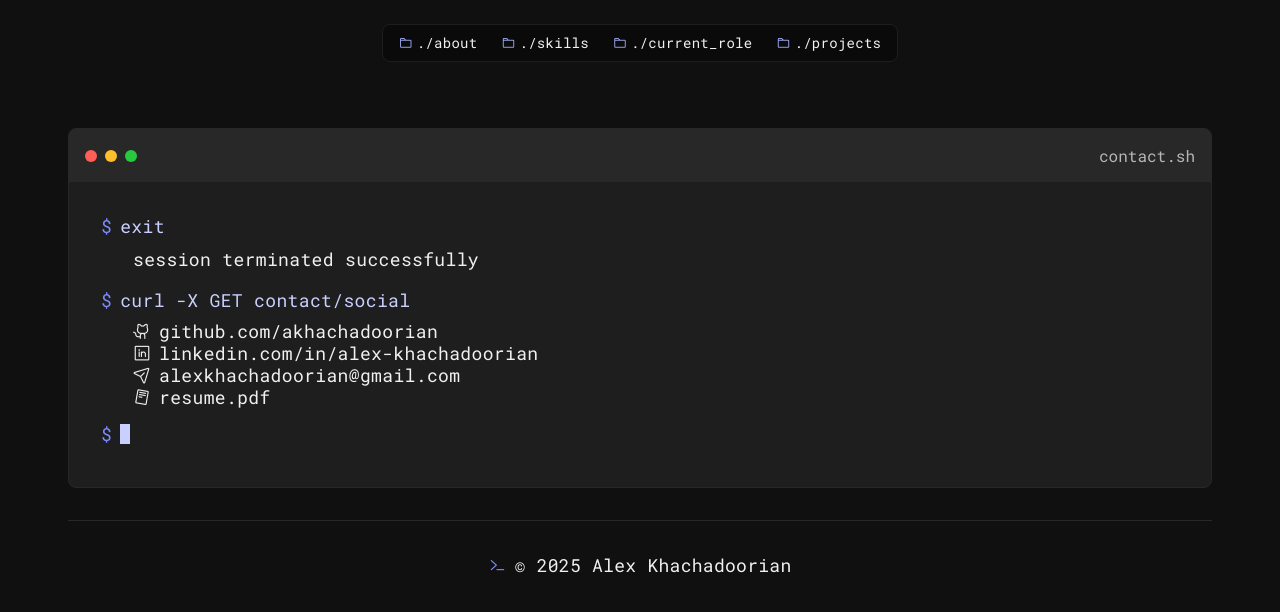
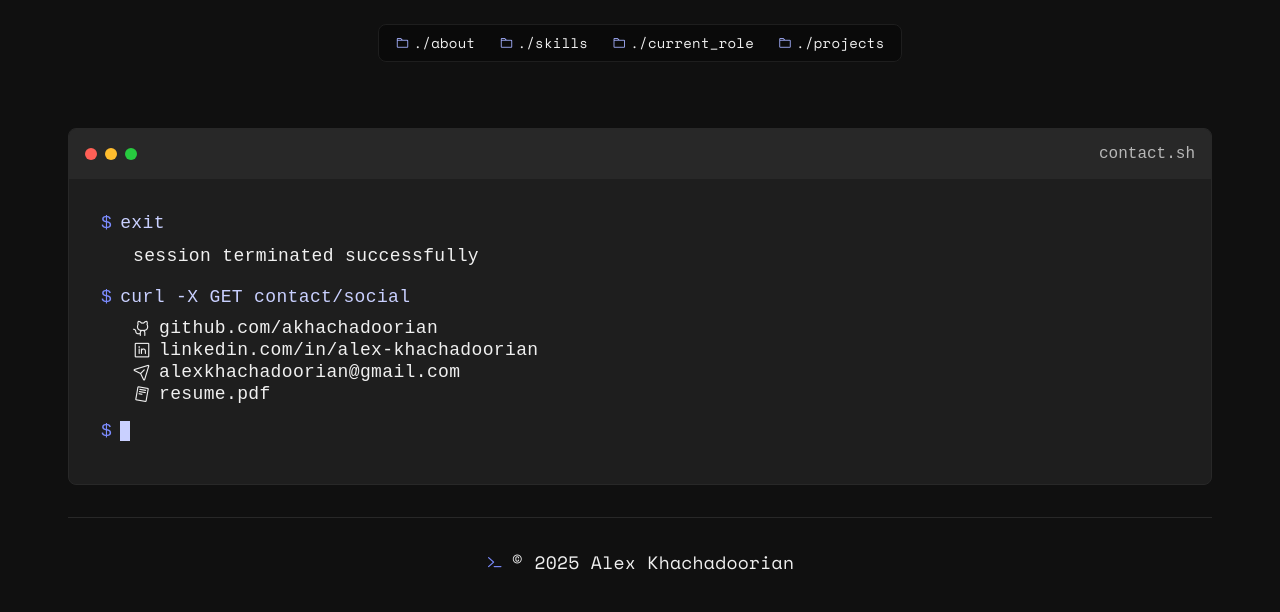
Before and after one commit to akhachadoorian/Resume, a React (Create React App) app: page /Resume/case-studies/alabama-ag in a window 1280 px wide. Shown: the top 612 px of the page. Built offline with nearby package versions, Linux system fonts and the light colour scheme; the HTML template or start-up script is replaced by a standard one; a web font is replaced by a local one.

Commit message:
<update> Updated fonts and added evolve

```diff
--- a/src/App.jsx
+++ b/src/App.jsx
@@ -1,4 +1,3 @@
-import { useRef } from "react";
 import { Route, BrowserRouter as Router, Routes } from "react-router-dom";
 
 import "./css/App.css";
@@ -13,18 +12,14 @@ import 'aos/dist/aos.css';
 import Footer from "./components/global/Footer";
 import Navigation_V2 from "./components/global/Navigation_V2";
 import Home_v3 from "./pages/Home_v3";
-import SmartFusion from "./pages/SmartFusion";
 
 import Lenis from 'lenis';
 import { useEffect } from 'react';
 import { useReveal } from './components/global/UseReveal';
-import AlabamaAg from "./pages/AlabamaAg";
 
 
 function App() {
-  const containerRef = useRef(null);
-
-   useEffect(() => {
+  useEffect(() => {
     const lenis = new Lenis({ smoothWheel: true });
     const raf = (t) => { lenis.raf(t); requestAnimationFrame(raf); };
     requestAnimationFrame(raf);
@@ -34,7 +29,7 @@ function App() {
   useReveal('.reveal');
 
   return (
-      <main data-scroll-container ref={containerRef}>
+      <main>
         <Router basename="/Resume">
           <Navigation_V2 />
           <Routes>
@@ -49,34 +44,3 @@ function App() {
 }
 
 export default App;
-
-
-// function App() {
-//   const containerRef = useRef(null);
-
-//   return (
-//     // <LocomotiveScrollProvider
-//     //   options={{
-//     //     smooth: true,
-//     //     smartphone: {
-//     //       smooth: true,
-//     //     },
-//     //     tablet: {
-//     //       smooth: true,
-//     //     },
-//     //   }}
-//     //   containerRef={containerRef}
-//     // >
-//       <main data-scroll-container ref={containerRef}>
-//         <Router basename="/Resume">
-//           <Navigation />
-//           <Routes>
-//             <Route path="/" element={<Home />} />
-//             <Route path="/case-studies/smart-fusion" element={<SmartFusion/>} />
-//           </Routes>
-//           {/* <Footer /> */}
-//         </Router>
-//       </main>
-//     // </LocomotiveScrollProvider>
-//   );
-// }
--- a/src/components/global/UseReveal.js
+++ b/src/components/global/UseReveal.js
@@ -13,7 +13,7 @@ export function useReveal(selector = '.reveal', options = {}) {
           io.unobserve(entry.target);
         }
       });
-    }, { root: null, threshold: 0.12, rootMargin: '0px 0px -8% 0px', ...options });
+    }, { root: null, threshold: 0, rootMargin: '0px 0px -5% 0px', ...options });
 
     const els = document.querySelectorAll(selector);
     els.forEach((el) => io.observe(el));
--- a/src/css/general.scss
+++ b/src/css/general.scss
@@ -1,11 +1,17 @@
 @import url("https://fonts.googleapis.com/css2?family=DM+Sans:ital,opsz,wght@0,9..40,100..1000;1,9..40,100..1000&display=swap");
 @import url("https://fonts.googleapis.com/css2?family=DM+Mono:ital,wght@0,300;0,400;0,500;1,300;1,400;1,500&family=DM+Sans:ital,opsz,wght@0,9..40,100..1000;1,9..40,100..1000&display=swap");
 
-@import url("https://fonts.googleapis.com/css2?family=Roboto+Mono:ital,wght@0,100..700;1,100..700&display=swap");
+@import url("https://fonts.googleapis.com/css2?family=Space+Mono:ital,wght@0,100..700;1,100..700&display=swap");
 
 @import url("https://cdn.jsdelivr.net/npm/@phosphor-icons/web@2.1.1/src/regular/style.css");
 @import url("https://cdn.jsdelivr.net/npm/@phosphor-icons/web@2.1.1/src/fill/style.css");
 @import url("https://cdn.jsdelivr.net/npm/@phosphor-icons/web@2.1.2/src/duotone/style.css");
+
+
+// Space Mono and Grotesk
+@import url('https://fonts.googleapis.com/css2?family=Space+Mono:ital,wght@0,400;0,700;1,400;1,700&display=swap');
+@import url('https://fonts.googleapis.com/css2?family=Space+Grotesk:wght@300..700&display=swap');
+
 
 :root {
     --black: #101010;
@@ -27,6 +33,9 @@
 
     --maxw: 1440px;
 }
+
+$font-mono: "Space Mono", monospace;
+$font-sans-serif: "Space Grotesk", monospace;
 
 .max_width {
     max-width: var(--maxw);
@@ -55,7 +64,7 @@ p,
 li,
 .body {
     color: var(--white);
-    font-family: "DM Sans";
+    font-family: $font-sans-serif;
     font-size: clamp(18px, 1.25vw, 22px);
     font-style: normal;
     font-weight: 400;
@@ -65,7 +74,7 @@ li,
 
 p.body_small {
     color: var(--white);
-    font-family: "DM Sans";
+    font-family: $font-sans-serif;
     font-size: clamp(14px, 0.972vw, 18px);
     font-style: normal;
     font-weight: 400;
@@ -88,7 +97,7 @@ a {
     text-underline-offset: 3px;
     transition: all ease-in-out 300ms;
 
-    font-family: "Roboto Mono", monospace;
+    font-family: $font-mono;
     font-size: clamp(18px, 1.25vw, 22px);
     font-weight: 500;
     line-height: 140%;
@@ -126,7 +135,7 @@ ul {
 .code,
 .code p {
     color: var(--white);
-    font-family: "Roboto Mono", monospace;
+    font-family: $font-mono;
     font-size: clamp(18px, 1.25vw, 22px);
     font-weight: 400;
     line-height: 140%;
@@ -140,7 +149,7 @@ ul {
 .code_small,
 .code_small p {
     color: var(--white);
-    font-family: "Roboto Mono", monospace;
+    font-family: $font-mono;
     font-size: clamp(14px, 0.972vw, 18px);
     font-weight: 400;
     line-height: 140%;
@@ -161,7 +170,7 @@ ul {
 
 .xl_header,
 h1 {
-    font-family: "Roboto Mono", monospace;
+    font-family: $font-mono;
     font-size: clamp(60px, 4.861vw, 80px); // 70px
     font-style: normal;
     font-weight: 600;
@@ -175,7 +184,7 @@ h1 {
 
 .l_header,
 h2 {
-    font-family: "Roboto Mono", monospace;
+    font-family: $font-mono;
     font-size: clamp(45px, 3.819vw, 65px); // 55
     font-style: normal;
     font-weight: 600;
@@ -190,7 +199,7 @@ h2 {
 
 .m_header,
 h3 {
-    font-family: "Roboto Mono", monospace;
+    font-family: $font-mono;
     font-size: clamp(34px, 3.056vw, 54px); // 44
     font-style: normal;
     font-weight: 500;
@@ -204,7 +213,7 @@ h3 {
 
 .s_header,
 h4 {
-    font-family: "Roboto Mono", monospace;
+    font-family: $font-mono;
     font-size: clamp(25px, 2.431vw, 45px); // 35
     font-style: normal;
     font-weight: 400;
@@ -219,7 +228,7 @@ h4 {
 .xs_header,
 h5,
 h6 {
-    font-family: "Roboto Mono", monospace;
+    font-family: $font-mono;
     font-size: clamp(26px, 1.944vw, 36px); // 28
     font-style: normal;
     font-weight: 400;
@@ -269,7 +278,7 @@ body {
     /* overflow: hidden; */
 }
 
-[data-scroll-container] {
+main {
     min-height: 100vh;
     position: relative;
 }
--- a/src/data/text/Home_data.js
+++ b/src/data/text/Home_data.js
@@ -134,6 +134,16 @@ export const case_studies = [
     //     },
     // },
     {
+        terminal_title: "evolve.html",
+        name: "EVOLVE — UA Power & Mobility Center",
+        body: "Architecting and developing a new React web application for the UA Power & Mobility Center — establishing component architecture, design system conventions, and Payload CMS integration strategy to deliver a scalable technical foundation for further growth and expansion.",
+        image: images.Placeholder ,
+        link: {
+            slug: "",
+            website: "",
+        },
+    },
+    {
         terminal_title: "homestead_barndominiums.html",
         name: "Homestead Barndominiums",
         body: "Sole developer on the Homestead Barndominiums website — Alabama's original barndominium builder — taking the project from design handoff to client-approved delivery in under a month. Built in Caboose CMS, the site features dedicated service pages for five build categories, a structured project gallery, and an integrated Cognito Forms consultation workflow to streamline lead capture and connect prospective clients with the Homestead team.",
@@ -195,7 +205,7 @@ export const case_studies = [
     },
     {
         terminal_title: "alabama_ag.html",
-        name: "Alabama Ag",
+        name: "Alabama Ag Credit Union",
         body: "Developed custom CMS modules to power the “Find My Lender” tool, streamline scattered location data, and auto-generate lender pages. Assisted with domain/DNS updates and guided a phased launch when transitioning from their previous provider.",
         image:  images.AlAg,
         link: {
--- a/src/data/text/images.js
+++ b/src/data/text/images.js
@@ -14,6 +14,7 @@ import Portland from "../images/home/Portland.jpg";
 import JP from "../images/home/JPConstruction.png";
 import ARSEA from "../images/home/ARSEA.png";
 import Barndo from "../images/home/HomesteadBarn.png";
+import Placeholder from "../images/Placeholder.png"
 
 // export const images = {
 //   AlabamaAg,
@@ -31,6 +32,10 @@ import Barndo from "../images/home/HomesteadBarn.png";
 // };
 
 export const images = {
+    Placeholder: {
+        image: Placeholder,
+        alt: ""
+    },
     AlAg: {
         image: AlabamaAg,
         alt: "A screenshot of the Alabama Ag's homepage."
```
Also changed, not shown: src/data/images/Placeholder.png (added), src/data/images/icons/code.svg (added).
